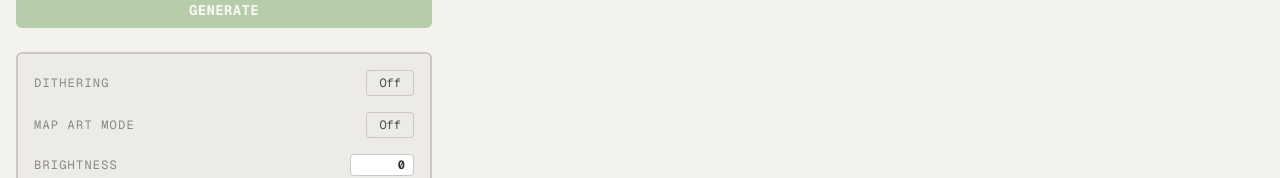
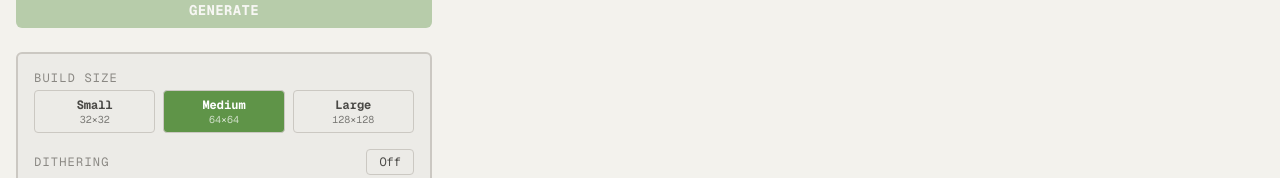
Before and after one commit to T-Dawg71/minecraft-ai-builder, a Next.js app: page / in a window 1280 px wide. Shown: the part 291-469 px from the top of the page. Built offline with nearby package versions, Linux system fonts and the light colour scheme; no server answers.

Commit message:
fix: await async generate_image call in endpoint, install aiohttp and bundle-analyzer

```diff
--- a/components/ConversionSettings.tsx
+++ b/components/ConversionSettings.tsx
@@ -1,6 +1,7 @@
 "use client";
 
-import { useCallback, useState, useEffect, memo } from "react";
+import { useCallback, useState, useEffect } from "react";
+
 
 // ── Palette definitions ───────────────────────────────────────────────────────
 
@@ -102,7 +103,20 @@ export const PRESETS: BlockPalette[] = [FULL_PALETTE];
 
 // ── Types ─────────────────────────────────────────────────────────────────────
 
+export type BuildSize = "small" | "medium" | "large";
 export type DepthMode = "flat" | "relief";
+
+const BUILD_SIZES: { key: BuildSize; label: string; grid: number }[] = [
+  { key: "small",  label: "Small",  grid: 32  },
+  { key: "medium", label: "Medium", grid: 64  },
+  { key: "large",  label: "Large",  grid: 128 },
+];
+
+function sizeFromGrid(w: number): BuildSize {
+  if (w <= 32) return "small";
+  if (w <= 64) return "medium";
+  return "large";
+}
 
 export interface ConversionConfig {
   gridWidth:     number;
@@ -137,14 +151,12 @@ interface SliderProps {
 }
 
 function Slider({ label, value, min, max, onChange }: SliderProps) {
-  // Local string state so the box can be fully cleared while typing
   const [inputVal, setInputVal] = useState("");
 
   useEffect(() => {
     setInputVal(String(value));
   }, []);
 
-  // Keep local string in sync when slider moves
   const handleSlider = (e: React.ChangeEvent<HTMLInputElement>) => {
     const n = +e.target.value;
     setInputVal(String(n));
@@ -153,14 +165,13 @@ function Slider({ label, value, min, max, onChange }: SliderProps) {
 
   const handleTextChange = (e: React.ChangeEvent<HTMLInputElement>) => {
     const raw = e.target.value;
-    setInputVal(raw); // allow empty / partial input while typing
-    if (raw === "" || raw === "-") return; // don't commit yet
+    setInputVal(raw);
+    if (raw === "" || raw === "-") return;
     const n = parseInt(raw, 10);
     if (!isNaN(n)) onChange(Math.min(max, Math.max(min, n)));
   };
 
   const handleBlur = () => {
-    // On blur: if empty or invalid, reset to current value (treat blank as 0)
     const n = parseInt(inputVal, 10);
     if (isNaN(n) || inputVal === "" || inputVal === "-") {
       setInputVal("0");
@@ -228,7 +239,7 @@ export const DEFAULT_SETTINGS: ConversionSettingsData = {
 
 // ── Component ─────────────────────────────────────────────────────────────────
 
-function ConversionSettings({
+export default function ConversionSettings({
   settings,
   onSettingsChange,
   onReconvert,
@@ -236,7 +247,6 @@ function ConversionSettings({
   hasBlockData,
   isConverting,
 }: ConversionSettingsProps) {
-
   const [depthInput, setDepthInput] = useState("");
 
   useEffect(() => {
@@ -268,8 +278,31 @@ function ConversionSettings({
     }
   };
 
+  const currentSize = sizeFromGrid(settings.gridWidth);
+
   return (
     <div className="flex flex-col gap-4 w-full font-mono text-sm rounded-md border-2 border-mc-stone-300 bg-mc-stone-100 p-4">
+
+      {/* ── Build Size ── */}
+      <div className="flex flex-col gap-1">
+        <span className="text-xs text-mc-stone-500 uppercase tracking-widest">Build Size</span>
+        <div className="flex gap-2">
+          {BUILD_SIZES.map(({ key, label, grid }) => (
+            <button
+              key={key}
+              onClick={() => patch({ gridWidth: grid, gridHeight: grid })}
+              className={`flex-1 px-3 py-1.5 rounded border text-xs font-bold transition-colors ${
+                currentSize === key
+                  ? "bg-mc-grass-500 border-mc-grass-500 text-white"
+                  : "border-mc-stone-300 hover:bg-mc-stone-200 text-mc-stone-800"
+              }`}
+            >
+              <span className="block">{label}</span>
+              <span className="block text-[10px] font-normal opacity-70">{grid}×{grid}</span>
+            </button>
+          ))}
+        </div>
+      </div>
 
       {/* ── Dithering ── */}
       <div className="flex items-center justify-between">
@@ -374,4 +407,3 @@ function ConversionSettings({
     </div>
   );
 }
-export default memo(ConversionSettings);
```
Lines whose indentation alone changed are shown as unchanged.
